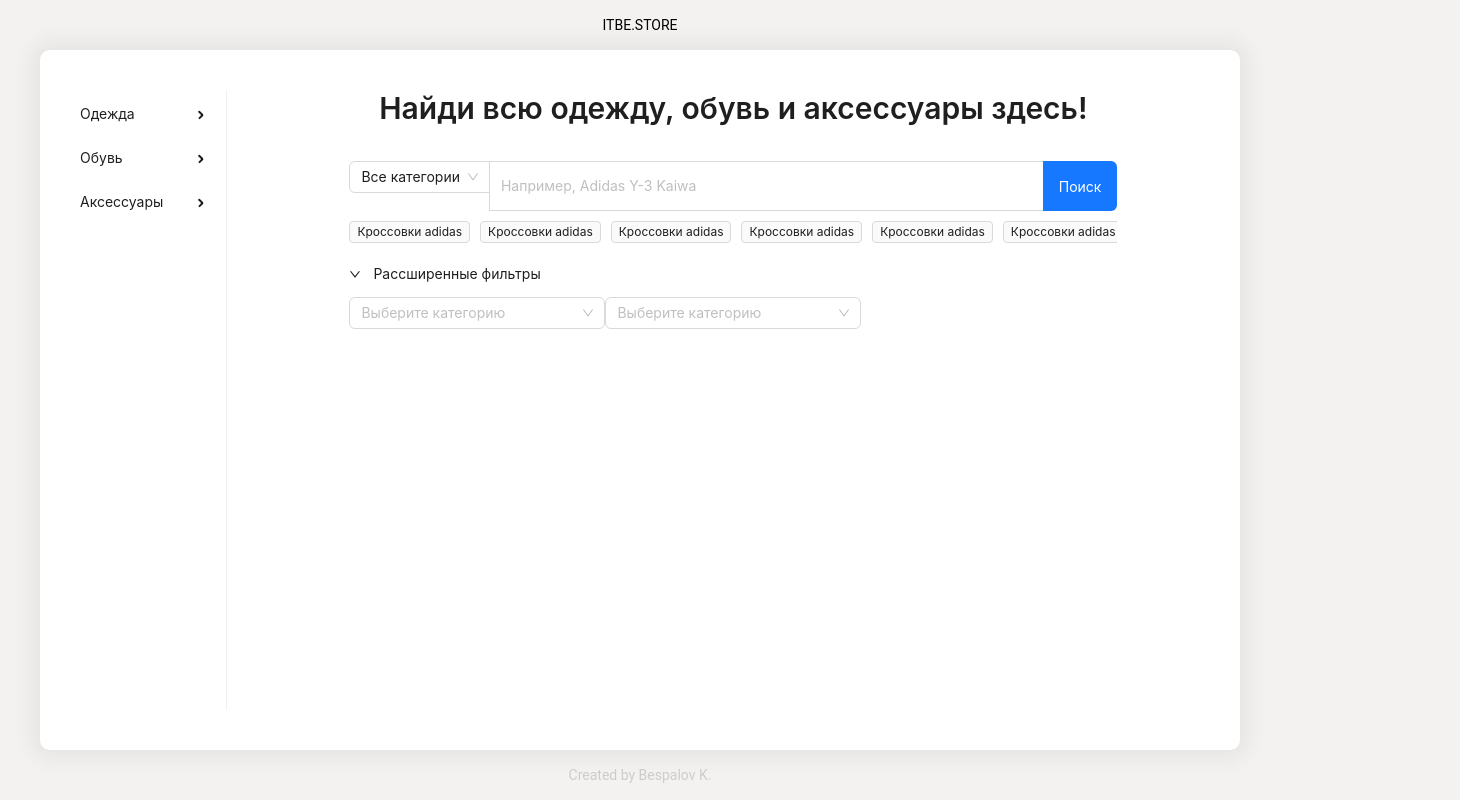
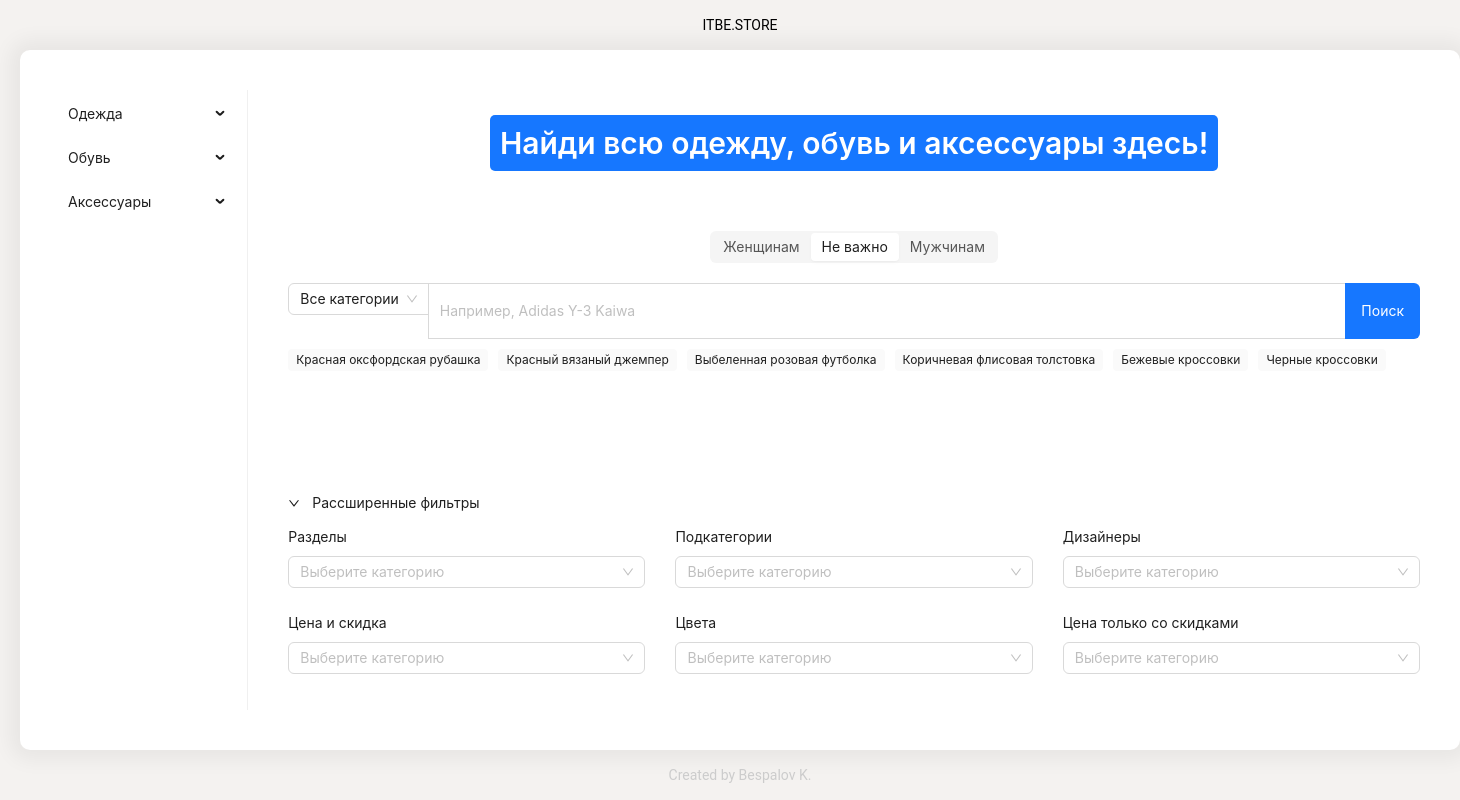
Before and after one commit to krilpil/itbe-store, a Next.js app: page / in a window 1280 px wide. Shown: the whole page, 1460 px wide, since content can reach past the window. Built offline with nearby package versions, Linux system fonts and the light colour scheme.

Commit message:
feat: Добавлены расширенные стили

```diff
--- a/src/features/advancedFilters/ui/advancedFilters.styles.ts
+++ b/src/features/advancedFilters/ui/advancedFilters.styles.ts
@@ -1,10 +1,9 @@
 import styled from "styled-components";
-import { Collapse } from "antd";
+import { Collapse, Form, Select } from "antd";
 
 export const SAdvancedFilters = styled(Collapse).attrs({
   ghost: true,
 })`
-  max-width: ${({ theme }) => theme.breakpoints.maxTablets}px;
   width: 100%;
 
   & .ant-collapse-item > .ant-collapse-header {
@@ -13,7 +12,19 @@ export const SAdvancedFilters = styled(Collapse).attrs({
 
   & .ant-collapse-content > .ant-collapse-content-box {
     padding: 0;
-    display: grid;
-    grid-template-columns: repeat(3, 1fr);
   }
 `;
+
+export const SForm = styled(Form)`
+  display: grid;
+  grid-gap: 0 30px;
+  grid-template-columns: repeat(3, 1fr);
+  width: 100%;
+`;
+
+export const SFormItem = styled(Form.Item)`
+  display: flex;
+  flex-direction: column;
+`;
+
+export const SSelect = styled(Select)``;
--- a/src/features/advancedFilters/ui/advancedFilters.tsx
+++ b/src/features/advancedFilters/ui/advancedFilters.tsx
@@ -1,38 +1,84 @@
 import React, { useState } from "react";
-import { Collapse, Select } from "antd";
+import { Collapse } from "antd";
 import { StructureKeys } from "@entities/product";
-import { SAdvancedFilters } from "./advancedFilters.styles";
+import { SFormItem, SAdvancedFilters, SForm, SSelect } from "./advancedFilters.styles";
 import { Categories } from "../model/Items";
 
 const AdvancedFilters = () => {
   const [category, setCategory] = useState<StructureKeys>();
   const [subcategory, setSubcategory] = useState<StructureKeys>();
 
-  const handlerChangeCategory = (value: StructureKeys) => {
-    setCategory(value);
+  const handlerChangeCategory = (value: unknown) => {
+    setCategory(value as StructureKeys);
   };
-  const handlerChangeSubcategory = (value: StructureKeys) => {
-    setSubcategory(value);
+  const handlerChangeSubcategory = (value: unknown) => {
+    setSubcategory(value as StructureKeys);
   };
 
   return (
     <SAdvancedFilters defaultActiveKey={["1"]}>
       <Collapse.Panel header="Рассширенные фильтры" key="1">
-        <Select
+        <SForm layout="vertical">
+          <SFormItem label="Разделы">
+            <SSelect
               defaultValue={Categories && Categories[0].key}
               options={Categories}
               value={category}
               onChange={handlerChangeCategory}
               placeholder="Выберите категорию"
             />
+          </SFormItem>
 
-        <Select
+          <SFormItem label="Подкатегории">
+            <SSelect
               defaultValue={Categories && Categories[0].key}
               options={Categories}
               value={subcategory}
               onChange={handlerChangeSubcategory}
               placeholder="Выберите категорию"
             />
+          </SFormItem>
+
+          <SFormItem label="Дизайнеры">
+            <SSelect
+              defaultValue={Categories && Categories[0].key}
+              options={Categories}
+              value={subcategory}
+              onChange={handlerChangeSubcategory}
+              placeholder="Выберите категорию"
+            />
+          </SFormItem>
+
+          <SFormItem label="Цена и скидка">
+            <SSelect
+              defaultValue={Categories && Categories[0].key}
+              options={Categories}
+              value={subcategory}
+              onChange={handlerChangeSubcategory}
+              placeholder="Выберите категорию"
+            />
+          </SFormItem>
+
+          <SFormItem label="Цвета">
+            <SSelect
+              defaultValue={Categories && Categories[0].key}
+              options={Categories}
+              value={subcategory}
+              onChange={handlerChangeSubcategory}
+              placeholder="Выберите категорию"
+            />
+          </SFormItem>
+
+          <SFormItem label="Цена только со скидками">
+            <SSelect
+              defaultValue={Categories && Categories[0].key}
+              options={Categories}
+              value={subcategory}
+              onChange={handlerChangeSubcategory}
+              placeholder="Выберите категорию"
+            />
+          </SFormItem>
+        </SForm>
       </Collapse.Panel>
     </SAdvancedFilters>
   );
--- a/src/features/menu/ui/menu.styles.ts
+++ b/src/features/menu/ui/menu.styles.ts
@@ -2,9 +2,9 @@ import styled from "styled-components";
 import { Menu } from "antd";
 
 export const SMenu = styled(Menu).attrs({
-  mode: "vertical",
+  mode: "inline",
   theme: "light",
 })`
   background-color: inherit;
-  width: 200px;
+  width: 250px;
 `;
--- a/src/features/menu/ui/menu.tsx
+++ b/src/features/menu/ui/menu.tsx
@@ -1,8 +1,17 @@
 import { SMenu } from "@features/menu/ui/menu.styles";
+import { useState } from "react";
+import { MenuProps } from "antd";
 import MenuItems from "../model/MenuItems";
 
 const Menu = () => {
-  return <SMenu items={MenuItems} />;
+  const [openKeys, setOpenKeys] = useState<string[]>([]);
+
+  const handlerOpenChange: MenuProps["onOpenChange"] = keys => {
+    const currentKey = keys.at(-1) || "";
+    setOpenKeys(currentKey ? [currentKey] : []);
+  };
+
+  return <SMenu items={MenuItems} openKeys={openKeys} onOpenChange={handlerOpenChange} />;
 };
 
 export default Menu;
--- a/src/features/search/ui/search.styles.ts
+++ b/src/features/search/ui/search.styles.ts
@@ -1,26 +1,15 @@
 import styled from "styled-components";
+import { Segmented } from "antd";
 
 export const SSearch = styled.div`
   display: flex;
   flex-direction: column;
-  max-width: ${({ theme }) => theme.breakpoints.maxTablets}px;
+  gap: 20px;
   width: 100%;
-  gap: 10px;
 `;
 
-export const STags = styled.div`
+export const SSegmented = styled(Segmented)`
   display: flex;
-  width: 100%;
-  gap: 10px;
-  overflow: hidden;
-  overflow-x: auto;
-  transition: 0.5s;
-
-  &::-webkit-scrollbar {
-    display: none;
-  }
-
-  & .ant-tag {
-    margin-inline-end: 0;
-  }
+  align-self: center;
+  width: max-content;
 `;
--- a/src/features/search/ui/search.tsx
+++ b/src/features/search/ui/search.tsx
@@ -1,20 +1,11 @@
-import { Tag } from "antd";
-import { SSearch, STags } from "./search.styles";
+import { SSearch, SSegmented } from "./search.styles";
 import SearchInput from "./searchInput";
 
 const Search = () => {
   return (
     <SSearch>
+      <SSegmented defaultValue="Не важно" options={["Женщинам", "Не важно", "Мужчинам"]} />
       <SearchInput />
-      <STags>
-        <Tag>Кроссовки adidas</Tag>
-        <Tag>Кроссовки adidas</Tag>
-        <Tag>Кроссовки adidas</Tag>
-        <Tag>Кроссовки adidas</Tag>
-        <Tag>Кроссовки adidas</Tag>
-        <Tag>Кроссовки adidas</Tag>
-        <Tag>Кроссовки adidas</Tag>
-      </STags>
     </SSearch>
   );
 };
--- a/src/features/search/ui/searchInput/index.tsx
+++ b/src/features/search/ui/searchInput/index.tsx
@@ -1,11 +1,21 @@
-import { SInput, SSearchInput, SSelect } from "./searchInput.styles";
+import { SInput, SSelect, STagList, SWrapper, SSelectWithInput, STag } from "./searchInput.styles";
 
 const SearchInput = () => {
   return (
-    <SSearchInput>
-      <SSelect defaultValue="Все категории" />
-      <SInput />
-    </SSearchInput>
+    <SWrapper>
+      <SSelectWithInput>
+        <SSelect defaultValue="Все категории" />
+        <SInput />
+      </SSelectWithInput>
+      <STagList>
+        <STag>Красная оксфордская рубашка</STag>
+        <STag>Красный вязаный джемпер</STag>
+        <STag>Выбеленная розовая футболка</STag>
+        <STag>Коричневая флисовая толстовка</STag>
+        <STag>Бежевые кроссовки</STag>
+        <STag>Черные кроссовки</STag>
+      </STagList>
+    </SWrapper>
   );
 };
 
--- a/src/features/search/ui/searchInput/searchInput.styles.ts
+++ b/src/features/search/ui/searchInput/searchInput.styles.ts
@@ -1,10 +1,16 @@
 import styled from "styled-components";
-import { Input, Select, Space } from "antd";
+import { Input, Select, Space, Tag } from "antd";
 
-export const SSearchInput = styled(Space.Compact)`
-  height: 50px;
+export const SWrapper = styled.div`
+  display: flex;
+  flex-direction: column;
+  gap: 10px;
   width: 100%;
+`;
 
+export const SSelectWithInput = styled(Space.Compact)`
+  height: 56px;
+  width: 100%;
   .ant-input-wrapper {
     height: 100%;
   }
@@ -31,3 +37,24 @@ export const SInput = styled(Input.Search).attrs({
     height: 100%;
   }
 `;
+
+export const STagList = styled.div`
+  display: flex;
+  justify-self: center;
+  width: 100%;
+  gap: 10px;
+  overflow: hidden;
+  overflow-x: auto;
+
+  &::-webkit-scrollbar {
+    display: none;
+  }
+
+  & .ant-tag {
+    margin-inline-end: 0;
+  }
+`;
+
+export const STag = styled(Tag).attrs({
+  bordered: false,
+})``;
--- a/src/screens/home/ui/home.styles.ts
+++ b/src/screens/home/ui/home.styles.ts
@@ -3,13 +3,21 @@ import { Typography } from "antd";
 
 export const SHome = styled.div`
   display: grid;
+  grid-template-rows: 1fr 2fr auto;
+  height: 100%;
   justify-items: center;
   gap: 20px;
 `;
 
 export const STitle = styled(Typography.Title)`
+  display: flex;
+  align-self: center;
+  padding: 10px;
+  border-radius: 5px;
+  background-color: #1677ff;
+
   &.ant-typography {
     font-size: 30px;
-    text-align: center;
+    color: white;
   }
 `;
--- a/src/screens/home/ui/home.tsx
+++ b/src/screens/home/ui/home.tsx
@@ -2,6 +2,7 @@ import Search from "@features/search";
 import { SHome, STitle } from "@screens/home/ui/home.styles";
 import AdvancedFilters from "@features/advancedFilters";
 
+// TODO: Увеличить шрифт
 const Home = () => {
   return (
     <SHome>
--- a/src/shared/lib/constants/ScreenBreakpoints.ts
+++ b/src/shared/lib/constants/ScreenBreakpoints.ts
@@ -1,8 +1,8 @@
 const ScreenBreakpoints = {
   maxMobile: 480,
   maxTablets: 768,
-  maxLaptops: 1024,
-  maxDesktops: 1200,
+  maxLaptops: 1224,
+  maxDesktops: 1440,
 };
 
 export default ScreenBreakpoints;
```
Lines whose indentation alone changed are shown as unchanged.
